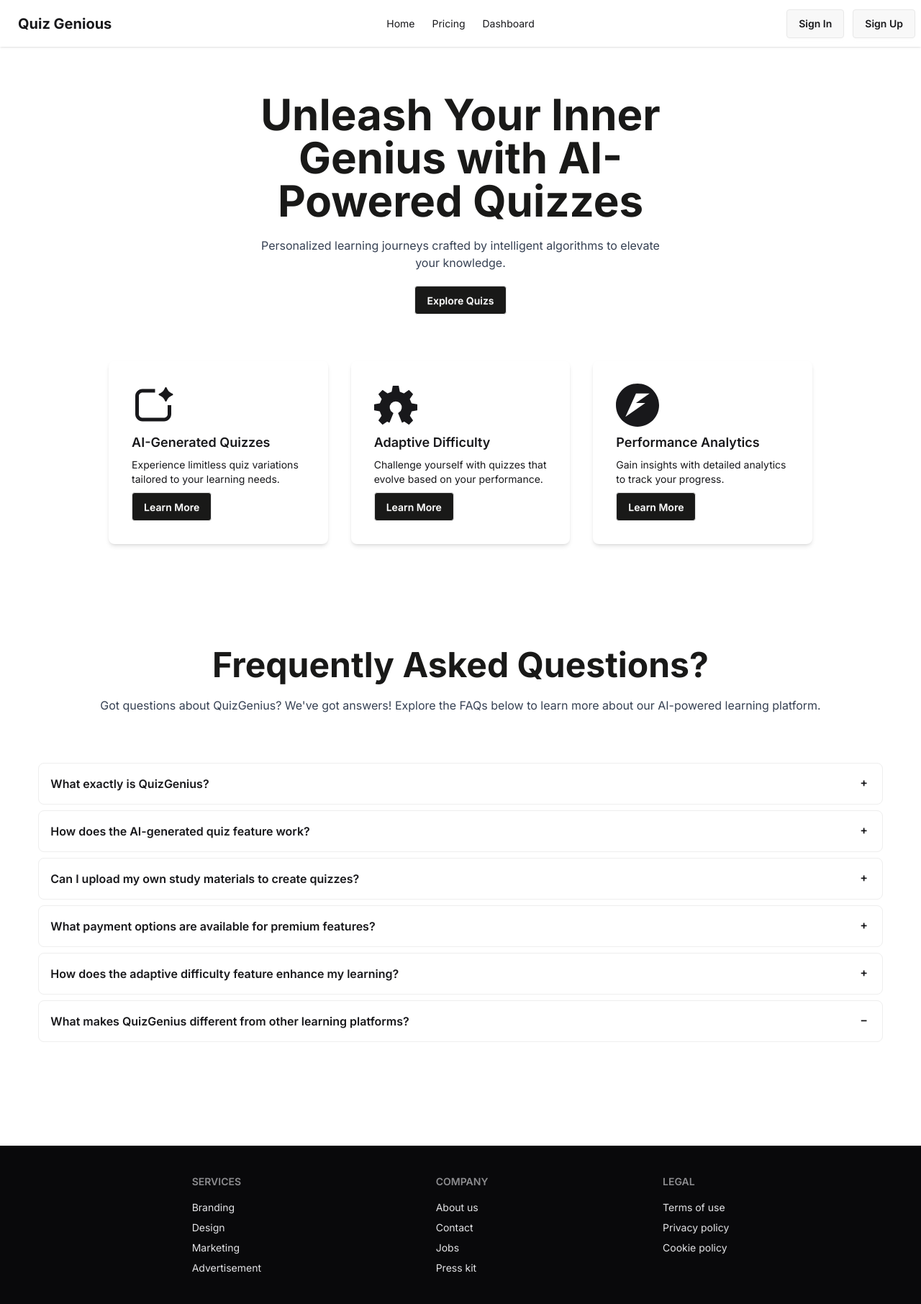
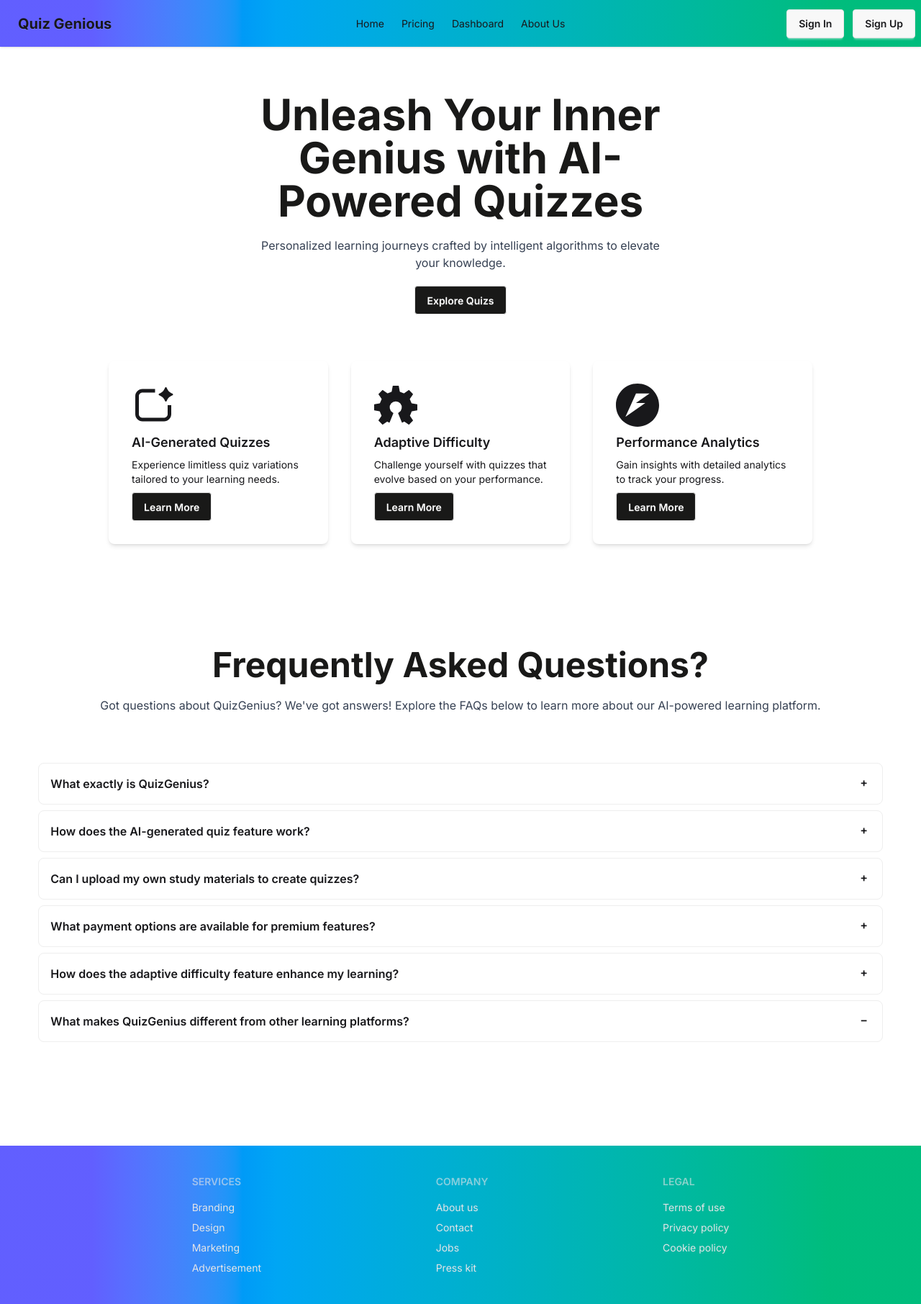
Before and after one commit to MUKTADIR-ALAM/QuizGenius-Frontend, a React (Vite) app: page / in a window 1280 px wide. Shown: the whole page at 72% size. Built offline with nearby package versions, Linux system fonts and the light colour scheme; no server answers.

Commit message:
added about us section

```diff
--- a/src/App.jsx
+++ b/src/App.jsx
@@ -4,6 +4,7 @@ import Home from "./Pages/Home/Home";
 import LoginPage from './authPage/Login';
 import RegisterPage from './authPage/Register';
 import Pricing from "./Pages/Pricing/Pricing";
+import AboutUs from "./components/AboutUs";
 
 function App() {
   return (
@@ -13,6 +14,7 @@ function App() {
         <Route path="/login" element={<LoginPage/>} />
         <Route path="/register" element={<RegisterPage />} />
         <Route path="/pricing" element={<Pricing />} />
+        <Route path="/about" element={<AboutUs />} />
       </Route>
     </Routes>
   );
--- /dev/null
+++ b/src/components/AboutUs.jsx
@@ -0,0 +1,27 @@
+import aboutImg from '../assets/about.webp';
+
+const AboutUs = () => {
+    return (
+        <div className="bg-sky-300">
+            <button className="btn btn-lg bg-sky-500 my-6 ml-16">Lead Generation</button>
+            <h3 className="font-bold text-4xl text-center py-4">Best quiz maker apps for maximum engagement</h3>
+            <p className="font-semibold text-sm text-center pb-4">Discover the top quiz apps to transform engagement and learning. <br /> Innovative platforms for educators,learners, and businesses</p>
+            <div className="flex gap-4 items-center px-6 py-4">
+                <div className="bg-orange-200 p-4 mb-30">
+                    <p>The best quiz makers provide a seamless experience for both quiz creators and participants, featuring intuitive interfaces, diverse question types, and rich multimedia integration capabilities. From free quiz makers designed for casual use to advanced online quiz tools tailored for educational and corporate training, the options are vast and varied.</p>
+                </div>
+                <div className="bg-orange-200 p-4 mb-12">
+                    <p>In the digital age, the quest to create a quiz that is both engaging and informative has led to the development of an excess of quiz maker apps and online quiz tools. These platforms offer a unique blend of entertainment and education, making them indispensable tools for educators, marketers, and content creators.</p>
+                </div>
+                <div className="bg-orange-200 p-4">
+                    <p>Quiz Genious's advanced features and analytical capabilities make it one of the best online quiz tools for professional and research-oriented applications. The ability to create quizzes that are both informative and secure positions SurveyMonkey as a top choice for businesses.</p>
+                </div>
+            </div>
+            <div className='pb-6'>
+            <img src={aboutImg} className='w-1/2 h-20 mx-auto object-cover' alt="" />
+            </div>
+        </div>
+    );
+};
+
+export default AboutUs;
--- a/src/components/Footer.jsx
+++ b/src/components/Footer.jsx
@@ -2,7 +2,7 @@ import React from "react";
 
 const Footer = () => {
   return (
-    <footer className="bg-neutral ">
+    <footer className="bg-neutral bg-gradient-to-r from-indigo-500 from-10% via-sky-500 via-30% to-emerald-500 to-90% ...">
       <div className="footer sm:footer-horizontal text-neutral-content p-10 flex justify-evenly items-start ">
         <nav>
           <h6 className="footer-title">Services</h6>
--- a/src/components/Navbar.jsx
+++ b/src/components/Navbar.jsx
@@ -13,10 +13,13 @@ const Navbar = () => {
       <li>
         <NavLink to="/">Dashboard</NavLink>
       </li>
+      <li>
+        <NavLink to="/about">About Us</NavLink>
+      </li>
     </>
   );
   return (
-    <div className="navbar bg-base-100 shadow-sm ">
+    <div className="navbar bg-gradient-to-r from-indigo-500 from-10% via-sky-500 via-30% to-emerald-500 to-90% ... shadow-sm ">
       <div className="navbar-start">
         <div className="dropdown">
           <div tabIndex={0} role="button" className="btn btn-ghost lg:hidden">
```
Also changed, not shown: src/assets/about.webp (added).
